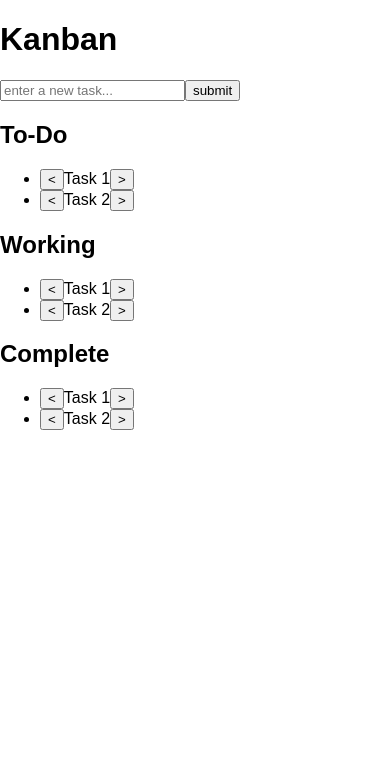
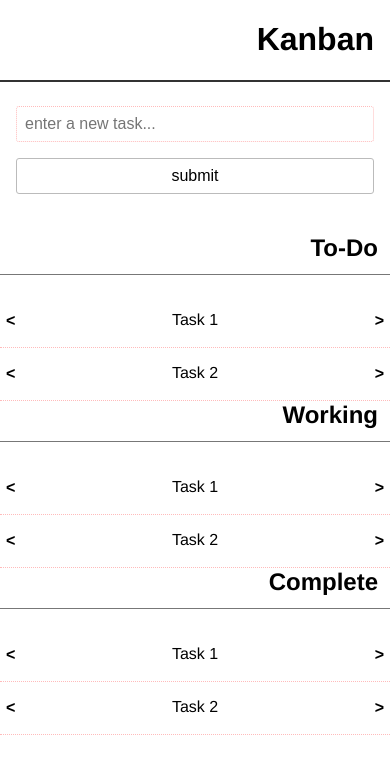
Before and after one commit to haybales/simple-kanban, a React (Create React App) app: page / in a window 390 px wide. Shown: the top 774 px of the page. Built offline with nearby package versions, Linux system fonts and the light colour scheme.

Commit message:
add CSS with responsive media queries

```diff
--- a/src/index.css
+++ b/src/index.css
@@ -1,5 +1,97 @@
+*{box-sizing: border-box;}
+
 body {
   margin: 0;
   padding: 0;
-  font-family: sans-serif;
+  font-family: 'Helvetica', sans-serif;
 }
+
+.container{
+  width: 1000px;
+  margin: 0 auto;
+}
+
+.header{
+  width: 100%;
+  text-align: right;
+  border-bottom: 2px solid #333;
+  padding: 0 1em;
+}
+
+form{
+  width: 100%;
+  padding: 1em 1em 2em 1em;
+}
+
+form input[type=text]{
+  padding: 0.5em;
+  border-radius: 3px;
+  border: 1px dotted #FBB;
+  font-size: 1em;
+  margin-right: 1em;
+}
+
+form input[type=submit]{
+  padding: 0.5em;
+  border-radius: 3px;
+  border: 1px solid #BBB;
+  background: white;
+  font-size: 1em;
+  margin-right: 1em;
+}
+
+.flex-container{
+  display: flex;
+}
+
+h2{
+  width: 100%;
+  border-bottom: 1px solid #777;
+  text-align: right;
+  padding: 0 0.5em 0.5em 0;
+  margin-top: 0;
+}
+
+.list-box{
+  flex-grow: 1;
+  padding: 0 1em 1em 1em;
+}
+
+ul{
+  list-style: none;
+  margin: 0;
+  padding: 0
+}
+
+li{
+  width: 100%;
+  text-align: center;
+  display: flex;
+  justify-content: space-between;
+  padding: 1em 0;
+  border-bottom: 1px dotted #FBB;
+
+}
+
+button{
+  background: none;
+  border: none;
+  font-weight: bold;
+  font-size: 1em;
+}
+
+@media only screen and (max-width: 1000px) {
+    .container{
+      width: 100%;
+    }
+}
+
+@media only screen and (max-width: 500px) {
+    form input{
+      width: 100%;
+      margin: 0.5em 0;
+    }
+    .flex-container{
+      display: block;
+    }
+}
```
